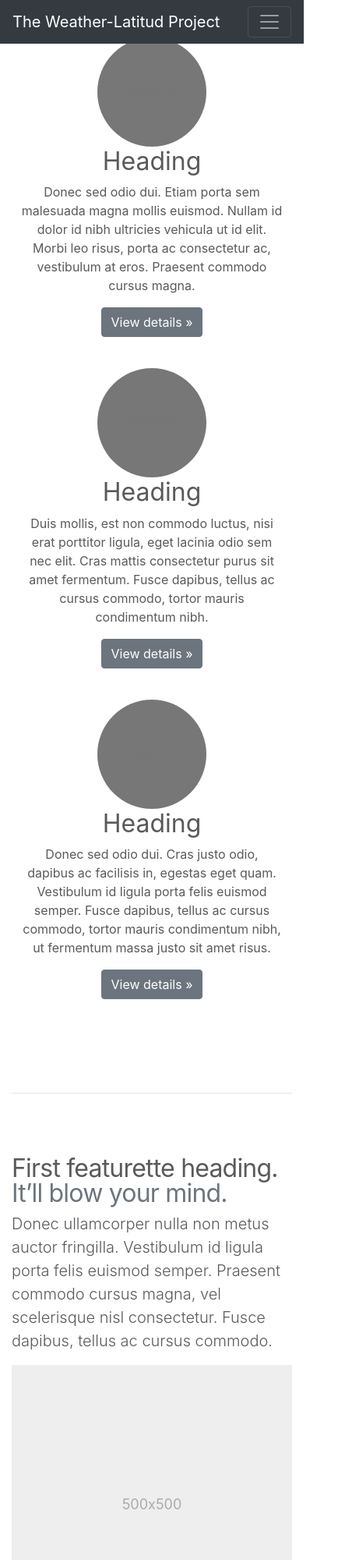
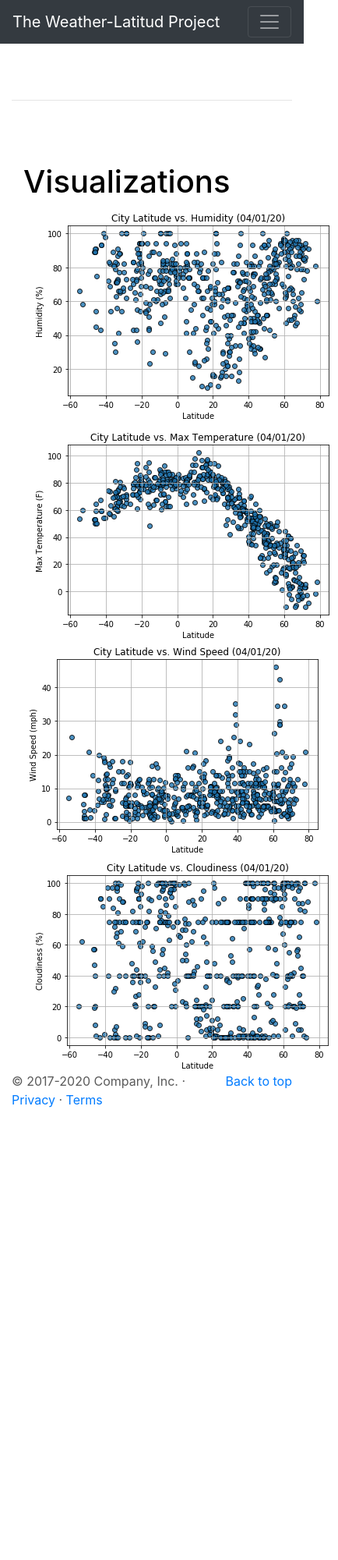
Before and after one commit to AnaKelyna/Web-Design-Challenge, a plain HTML site: page comparisons.html in a window 390 px wide. Shown: the top 2000 px of the page at 78% size, 434 px wide, since content can reach past the window. After the commit the page ends 1486 px from the top, so only its background shows below. Drawn offline with nearby package versions, Linux system fonts and the light colour scheme.

Commit message:
Update comparisons.html

```diff
--- a/comparisons.html
+++ b/comparisons.html
@@ -57,7 +57,7 @@
                         </div>
                     </li>
                     <li class="nav-item">
-                        <a class="nav-link" href="#">Data</a>
+                        <a class="nav-link" href="data.html">Data</a>
                     </li>
                 </ul>
             </div>
@@ -66,83 +66,31 @@
 
     <main role="main">
 
-        <!-- Marketing messaging and featurettes
-  ================================================== -->
-        <!-- Wrap the rest of the page in another container to center all the content. -->
-
+        <!-- START THE FEATURETTES -->
         <div class="container marketing">
-
-            <!-- Three columns of text below the carousel -->
-            <div class="row">
-                <div class="col-lg-4">
-                    <svg class="bd-placeholder-img rounded-circle" width="140" height="140" xmlns="http://www.w3.org/2000/svg" preserveAspectRatio="xMidYMid slice" focusable="false" role="img" aria-label="Placeholder: 140x140"><title>Placeholder</title><rect width="100%" height="100%" fill="#777"/><text x="50%" y="50%" fill="#777" dy=".3em">140x140</text></svg>
-                    <h2>Heading</h2>
-                    <p>Donec sed odio dui. Etiam porta sem malesuada magna mollis euismod. Nullam id dolor id nibh ultricies vehicula ut id elit. Morbi leo risus, porta ac consectetur ac, vestibulum at eros. Praesent commodo cursus magna.</p>
-                    <p><a class="btn btn-secondary" href="#" role="button">View details &raquo;</a></p>
+            <hr class="featurette-divider">
+            <div class="container">
+                <h1 style="color:black" ; margin-left: 60px;> Visualizations</h1>
+            </div>
+            <div class="container">
+                <div class="row">
+                    <div class="col">
+                        <img src="assets/Humidity.PNG" alt="Humidity">
+                    </div>
+                    <div class="col">
+                        <img src="assets/Temperature.PNG" alt="Temperature">
+                    </div>
                 </div>
-                <!-- /.col-lg-4 -->
-                <div class="col-lg-4">
-                    <svg class="bd-placeholder-img rounded-circle" width="140" height="140" xmlns="http://www.w3.org/2000/svg" preserveAspectRatio="xMidYMid slice" focusable="false" role="img" aria-label="Placeholder: 140x140"><title>Placeholder</title><rect width="100%" height="100%" fill="#777"/><text x="50%" y="50%" fill="#777" dy=".3em">140x140</text></svg>
-                    <h2>Heading</h2>
-                    <p>Duis mollis, est non commodo luctus, nisi erat porttitor ligula, eget lacinia odio sem nec elit. Cras mattis consectetur purus sit amet fermentum. Fusce dapibus, tellus ac cursus commodo, tortor mauris condimentum nibh.</p>
-                    <p><a class="btn btn-secondary" href="#" role="button">View details &raquo;</a></p>
-                </div>
-                <!-- /.col-lg-4 -->
-                <div class="col-lg-4">
-                    <svg class="bd-placeholder-img rounded-circle" width="140" height="140" xmlns="http://www.w3.org/2000/svg" preserveAspectRatio="xMidYMid slice" focusable="false" role="img" aria-label="Placeholder: 140x140"><title>Placeholder</title><rect width="100%" height="100%" fill="#777"/><text x="50%" y="50%" fill="#777" dy=".3em">140x140</text></svg>
-                    <h2>Heading</h2>
-                    <p>Donec sed odio dui. Cras justo odio, dapibus ac facilisis in, egestas eget quam. Vestibulum id ligula porta felis euismod semper. Fusce dapibus, tellus ac cursus commodo, tortor mauris condimentum nibh, ut fermentum massa justo sit
-                        amet risus.</p>
-                    <p><a class="btn btn-secondary" href="#" role="button">View details &raquo;</a></p>
-                </div>
-                <!-- /.col-lg-4 -->
-            </div>
-            <!-- /.row -->
-            <!-- START THE FEATURETTES -->
-
-            <hr class="featurette-divider">
-
-            <div class="row featurette">
-                <div class="col-md-7">
-                    <h2 class="featurette-heading">First featurette heading. <span class="text-muted">It’ll blow your mind.</span></h2>
-                    <p class="lead">Donec ullamcorper nulla non metus auctor fringilla. Vestibulum id ligula porta felis euismod semper. Praesent commodo cursus magna, vel scelerisque nisl consectetur. Fusce dapibus, tellus ac cursus commodo.</p>
-                </div>
-                <div class="col-md-5">
-                    <svg class="bd-placeholder-img bd-placeholder-img-lg featurette-image img-fluid mx-auto" width="500" height="500" xmlns="http://www.w3.org/2000/svg" preserveAspectRatio="xMidYMid slice" focusable="false" role="img" aria-label="Placeholder: 500x500"><title>Placeholder</title><rect width="100%" height="100%" fill="#eee"/><text x="50%" y="50%" fill="#aaa" dy=".3em">500x500</text></svg>
+                <div class="row">
+                    <div class="col">
+                        <img src="assets/Wind.PNG" alt="Wind">
+                    </div>
+                    <div class="col">
+                        <img src="assets/Cloudiness.PNG" alt="Cloudiness">
+                    </div>
                 </div>
             </div>
-
-            <hr class="featurette-divider">
-
-            <div class="row featurette">
-                <div class="col-md-7 order-md-2">
-                    <h2 class="featurette-heading">Oh yeah, it’s that good. <span class="text-muted">See for yourself.</span></h2>
-                    <p class="lead">Donec ullamcorper nulla non metus auctor fringilla. Vestibulum id ligula porta felis euismod semper. Praesent commodo cursus magna, vel scelerisque nisl consectetur. Fusce dapibus, tellus ac cursus commodo.</p>
-                </div>
-                <div class="col-md-5 order-md-1">
-                    <svg class="bd-placeholder-img bd-placeholder-img-lg featurette-image img-fluid mx-auto" width="500" height="500" xmlns="http://www.w3.org/2000/svg" preserveAspectRatio="xMidYMid slice" focusable="false" role="img" aria-label="Placeholder: 500x500"><title>Placeholder</title><rect width="100%" height="100%" fill="#eee"/><text x="50%" y="50%" fill="#aaa" dy=".3em">500x500</text></svg>
-                </div>
-            </div>
-
-            <hr class="featurette-divider">
-
-            <div class="row featurette">
-                <div class="col-md-7">
-                    <h2 class="featurette-heading">And lastly, this one. <span class="text-muted">Checkmate.</span></h2>
-                    <p class="lead">Donec ullamcorper nulla non metus auctor fringilla. Vestibulum id ligula porta felis euismod semper. Praesent commodo cursus magna, vel scelerisque nisl consectetur. Fusce dapibus, tellus ac cursus commodo.</p>
-                </div>
-                <div class="col-md-5">
-                    <svg class="bd-placeholder-img bd-placeholder-img-lg featurette-image img-fluid mx-auto" width="500" height="500" xmlns="http://www.w3.org/2000/svg" preserveAspectRatio="xMidYMid slice" focusable="false" role="img" aria-label="Placeholder: 500x500"><title>Placeholder</title><rect width="100%" height="100%" fill="#eee"/><text x="50%" y="50%" fill="#aaa" dy=".3em">500x500</text></svg>
-                </div>
-            </div>
-
-            <hr class="featurette-divider">
-
-            <!-- /END THE FEATURETTES -->
-
         </div>
-        <!-- /.container -->
-
 
         <!-- FOOTER -->
         <footer class="container">
```
